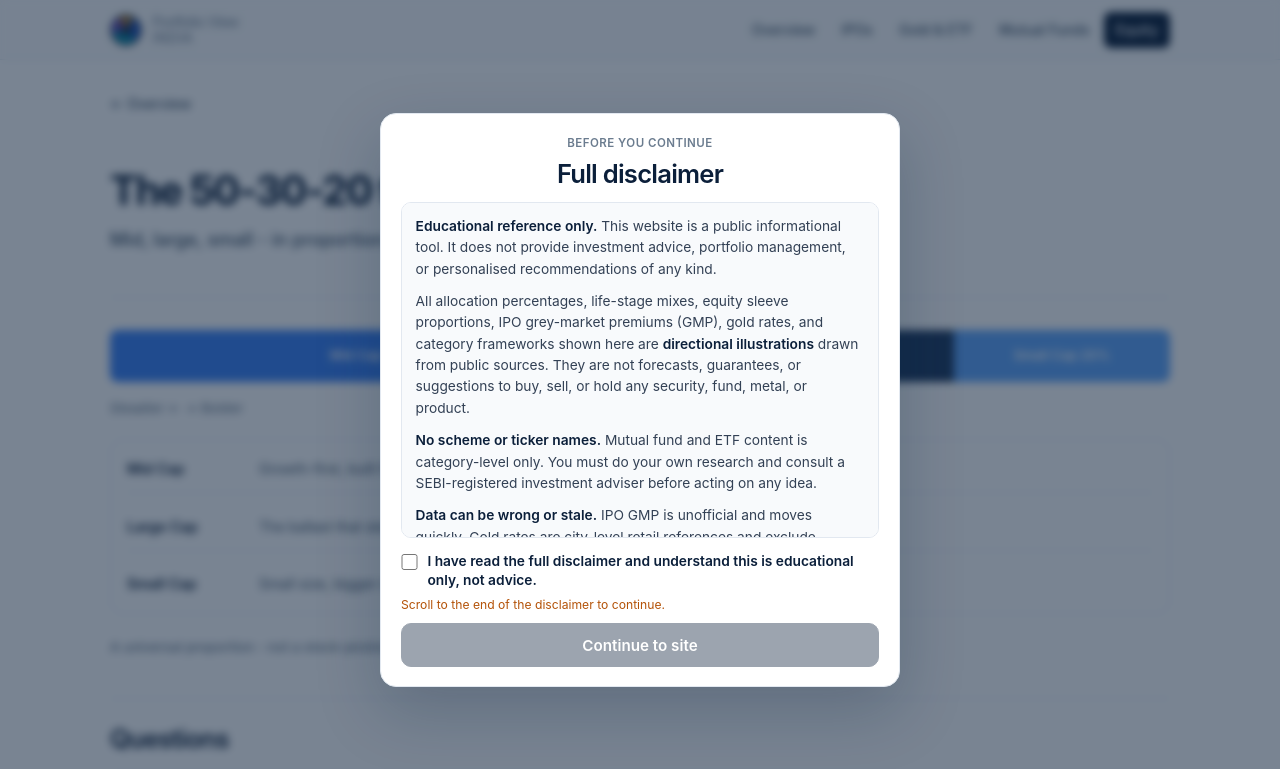
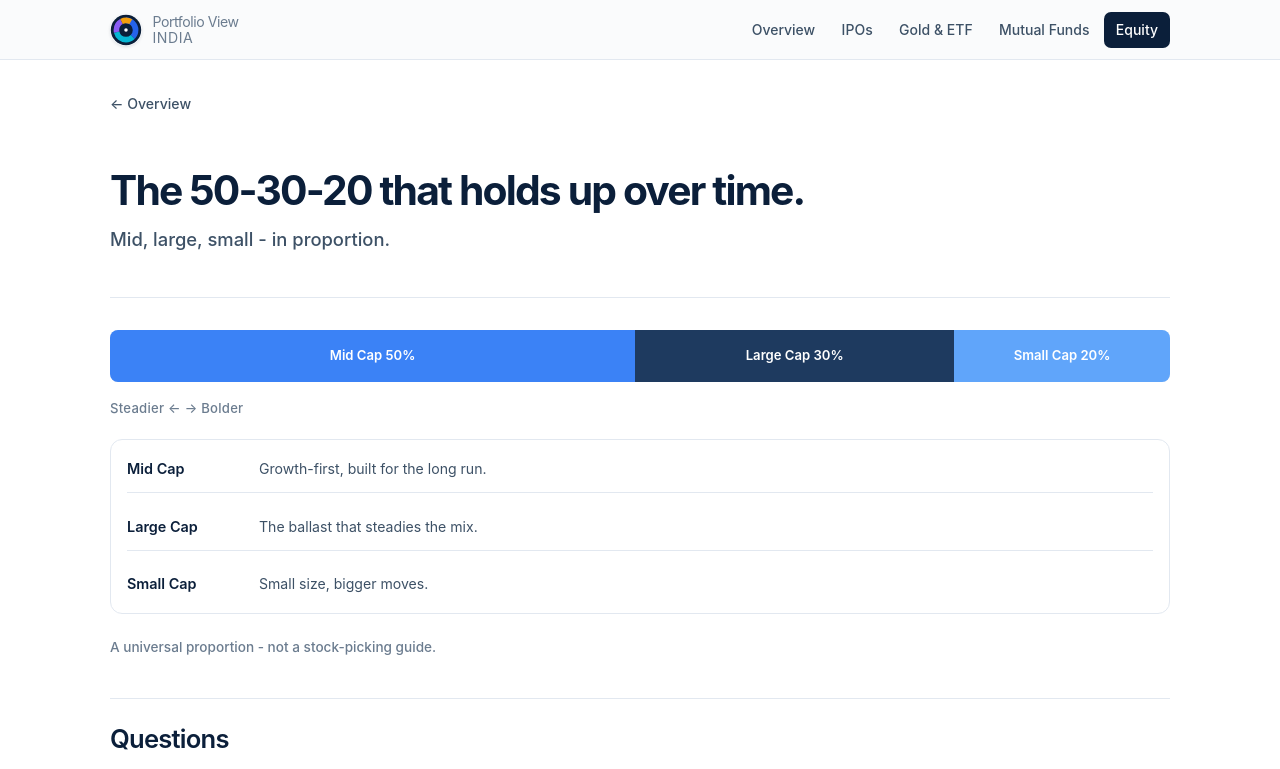
Before and after one commit to cometvault/indian-portfolio-view, a plain HTML site: page equity.html in a window 1280 px wide. Shown: the top 769 px of the page. Drawn offline with Linux system fonts and the light colour scheme.

Commit message:
Disclaimer only on Overview (home) — never on inner pages

```diff
--- a/equity.html
+++ b/equity.html
@@ -103,6 +103,5 @@
 
   <script src="js/security.js"></script>
   <script src="js/transitions.js"></script>
-  <script src="js/disclaimer.js"></script>
 </body>
 </html>
```
Also changed, not shown: gold-etf.html (+0 -1 lines), ipo.html (+0 -1 lines), mutual-funds.html (+0 -1 lines).
